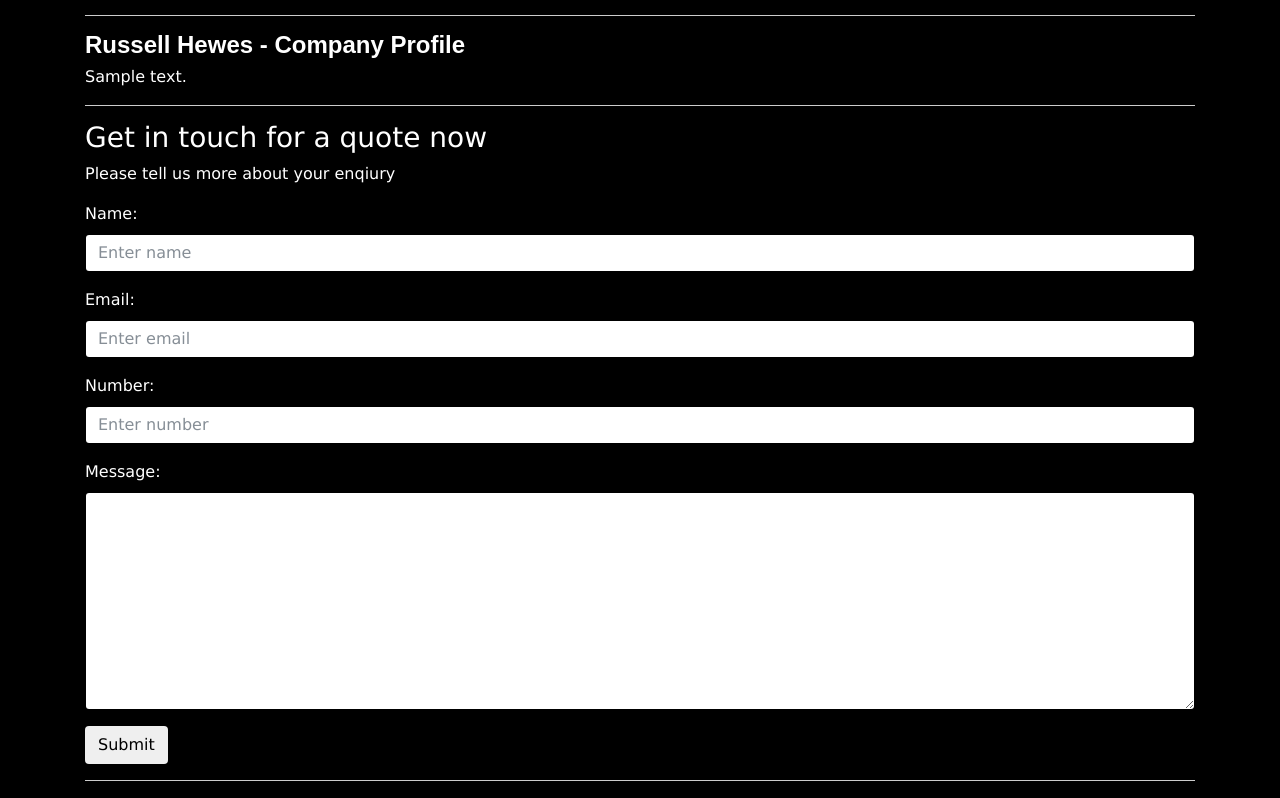
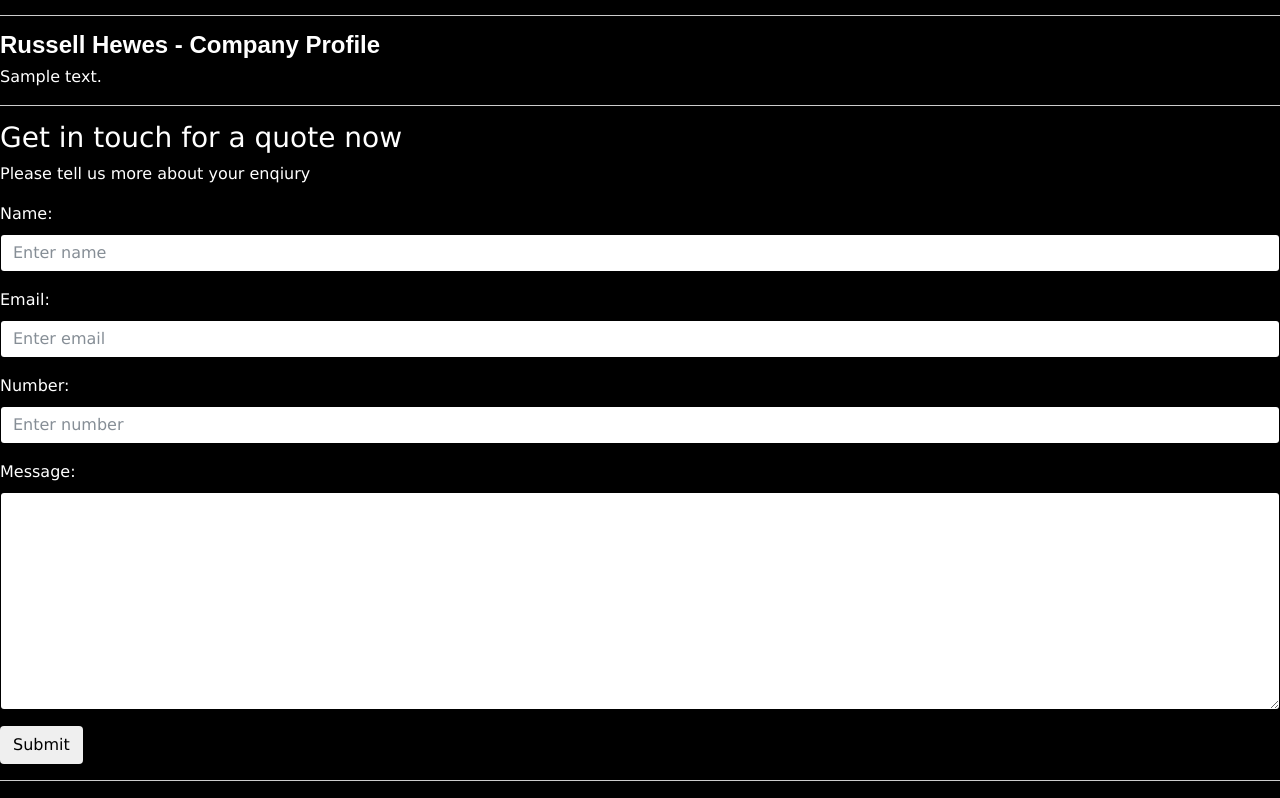
Before and after one commit to mayurpande/RussellHewes, a Python web app: template templates/index.html in a window 1280 px wide. Shown: the part 806-1604 px from the top of the page. Run offline with Jinja, Linux system fonts and the light colour scheme; the template is opened without the code that fills it: most values are stand-ins (such as "Sample title", 1, 10 or a date in 2020); some libraries are stand-ins or nearby versions.

Commit message:
removed container div around block content, to be able to use full width of screen later on

```diff
--- a/templates/layout.html
+++ b/templates/layout.html
@@ -6,7 +6,7 @@
     <meta charset="utf-8" />
     <meta http-equiv="Content-type" content="text/html; charset=utf-8" />
     <meta name="viewport" content="width=device-width, initial-scale=1" />
-    <link rel="stylesheet" type="text/css" href="{{ url_for('static',filename="css/normailize.css")}}" />
+    <!-- <link rel="stylesheet" type="text/css" href="{{ url_for('static',filename="css/normailize.css")}}" /> -->
     <link rel="stylesheet" href="https://maxcdn.bootstrapcdn.com/bootstrap/4.0.0-beta/css/bootstrap.min.css" integrity="sha384-/Y6pD6FV/Vv2HJnA6t+vslU6fwYXjCFtcEpHbNJ0lyAFsXTsjBbfaDjzALeQsN6M" crossorigin="anonymous">
     <link rel="stylesheet" type="text/css" href="{{ url_for('static',filename="css/main.css")}}" />
 
@@ -18,11 +18,11 @@
 
   {% include 'nav.html' %}
 
-  <div class="container">
+  <!-- <div class="container"> -->
     {% block content %}
 
     {% endblock %}
-  </div>
+  <!-- </div> -->
 
 
 
```
